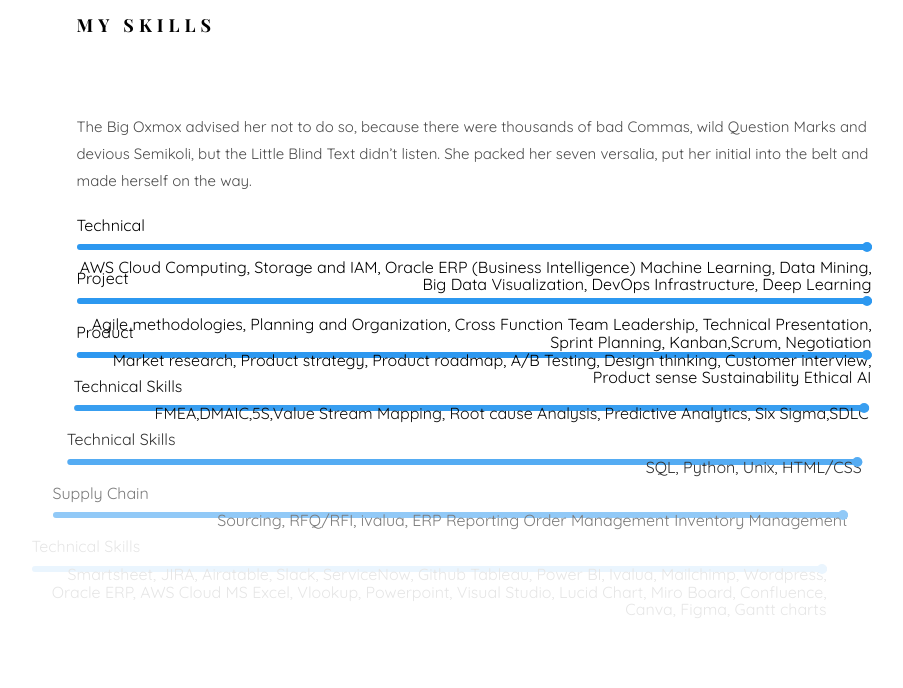
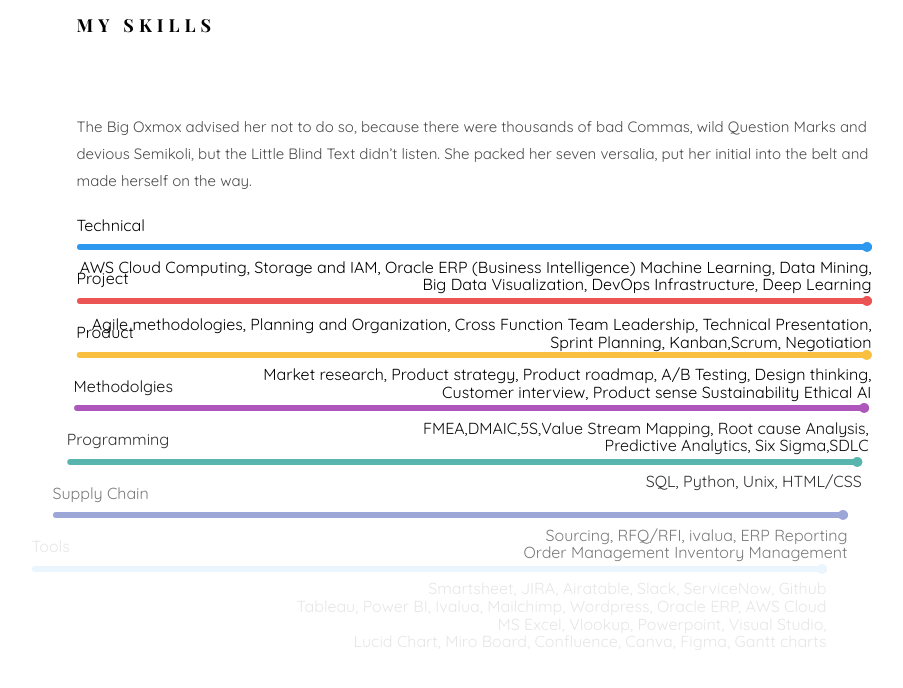
Before and after one commit to vibhabv/vibhabv.github.io, a plain HTML site: page index.html in a window 1280 px wide. Shown: the part 3718-4406 px from the top of the page, without its empty margins (316-1219 px from the left). Drawn offline with nearby package versions, Linux system fonts and the light colour scheme; files whose address does not match are found by name; a web font is replaced by a local one.

Commit message:
Update index.html

```diff
--- a/index.html
+++ b/index.html
@@ -315,7 +315,7 @@ So, come on in, take a look around, and let's embark on a journey of innovation
 								    <h3>AWS Cloud Computing, Storage and IAM,
 									Oracle ERP (Business Intelligence)
 									Machine Learning,
-									Data Mining,
+									Data Mining,<br>
 									Big Data Visualization,
 									DevOps Infrastructure,
 									Deep Learning
@@ -329,7 +329,7 @@ So, come on in, take a look around, and let's embark on a journey of innovation
 							<div class="progress-wrap">
 								<h3>Project</h3>
 								<div class="progress">
-								 	<div class="progress-bar color-1" role="progressbar" aria-valuenow="100"
+								 	<div class="progress-bar color-2" role="progressbar" aria-valuenow="100"
 								  	aria-valuemin="0" aria-valuemax="100" style="width:100%">
 									<p></p>
 								    <h3>Agile methodologies,
@@ -350,14 +350,14 @@ So, come on in, take a look around, and let's embark on a journey of innovation
 							<div class="progress-wrap">
 								<h3>Product</h3>
 								<div class="progress">
-								 	<div class="progress-bar color-1" role="progressbar" aria-valuenow="100"
+								 	<div class="progress-bar color-3" role="progressbar" aria-valuenow="100"
 								  	aria-valuemin="0" aria-valuemax="100" style="width:100%">
-
-								    <h3><break></break>Market research,
+									<br>
+								    <h3>Market research,
 									Product strategy,
 									Product roadmap,
 									A/B Testing,
-									Design thinking,
+									Design thinking, <br>
 									Customer interview,
 									Product sense
 									Sustainability
@@ -371,12 +371,12 @@ So, come on in, take a look around, and let's embark on a journey of innovation
 						</div>
 						<div class="col-md-12 animate-box" data-animate-effect="fadeInLeft">
 							<div class="progress-wrap">
-								<h3>Technical Skills</h3>
+								<h3>Methodolgies</h3>
 								<div class="progress">
-								 	<div class="progress-bar color-1" role="progressbar" aria-valuenow="100"
+								 	<div class="progress-bar color-4" role="progressbar" aria-valuenow="100"
 								  	aria-valuemin="0" aria-valuemax="100" style="width:100%">
-
-								    <h3>FMEA,DMAIC,5S,Value Stream Mapping, Root cause Analysis, Predictive Analytics, Six Sigma,SDLC
+									<br>
+								    <h3>FMEA,DMAIC,5S,Value Stream Mapping, Root cause Analysis,<br> Predictive Analytics, Six Sigma,SDLC
 
 									</h3>
 
@@ -386,11 +386,11 @@ So, come on in, take a look around, and let's embark on a journey of innovation
 						</div>
 						<div class="col-md-12 animate-box" data-animate-effect="fadeInLeft">
 							<div class="progress-wrap">
-								<h3>Technical Skills</h3>
+								<h3>Programming</h3>
 								<div class="progress">
-								 	<div class="progress-bar color-1" role="progressbar" aria-valuenow="100"
+								 	<div class="progress-bar color-5" role="progressbar" aria-valuenow="100"
 								  	aria-valuemin="0" aria-valuemax="100" style="width:100%">
-
+									<br>
 								    <h3>SQL,
 									Python,
 									Unix,
@@ -405,13 +405,13 @@ So, come on in, take a look around, and let's embark on a journey of innovation
 							<div class="progress-wrap">
 								<h3>Supply Chain</h3>
 								<div class="progress">
-								 	<div class="progress-bar color-1" role="progressbar" aria-valuenow="100"
+								 	<div class="progress-bar color-6" role="progressbar" aria-valuenow="100"
 								  	aria-valuemin="0" aria-valuemax="100" style="width:100%">
-
+									<br>
 								    <h3>Sourcing,
 									RFQ/RFI,
 									ivalua,
-									ERP Reporting
+									ERP Reporting<br>
 									Order Management
 									Inventory Management
 									</h3>
@@ -422,15 +422,15 @@ So, come on in, take a look around, and let's embark on a journey of innovation
 						</div>
 						<div class="col-md-12 animate-box" data-animate-effect="fadeInLeft">
 							<div class="progress-wrap">
-								<h3>Technical Skills</h3>
+								<h3>Tools</h3>
 								<div class="progress">
-								 	<div class="progress-bar color-1" role="progressbar" aria-valuenow="100"
+								 	<div class="progress-bar color-7" role="progressbar" aria-valuenow="100"
 								  	aria-valuemin="0" aria-valuemax="100" style="width:100%">
-
-								    <h3>Smartsheet, JIRA, Airatable, Slack, ServiceNow, Github
-									Tableau, Power BI, Ivalua, Mailchimp, Wordpress, Oracle ERP, AWS Cloud
-									MS Excel, Vlookup, Powerpoint, Visual Studio,
-									Lucid Chart, Miro Board, Confluence, Canva, Figma, Gantt charts
+									<br>
+								    <h3>Smartsheet, JIRA, Airatable, Slack, ServiceNow, Github<br>
+									Tableau, Power BI, Ivalua, Mailchimp, Wordpress, Oracle ERP, AWS Cloud<br>
+									MS Excel, Vlookup, Powerpoint, Visual Studio, <br>
+									Lucid Chart, Miro Board, Confluence, Canva, Figma, Gantt charts<br>
 
 									</h3>
 
```
